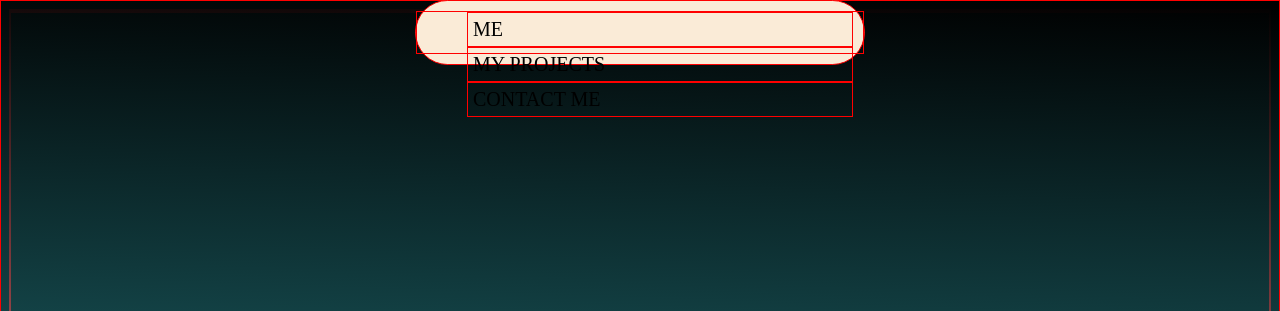
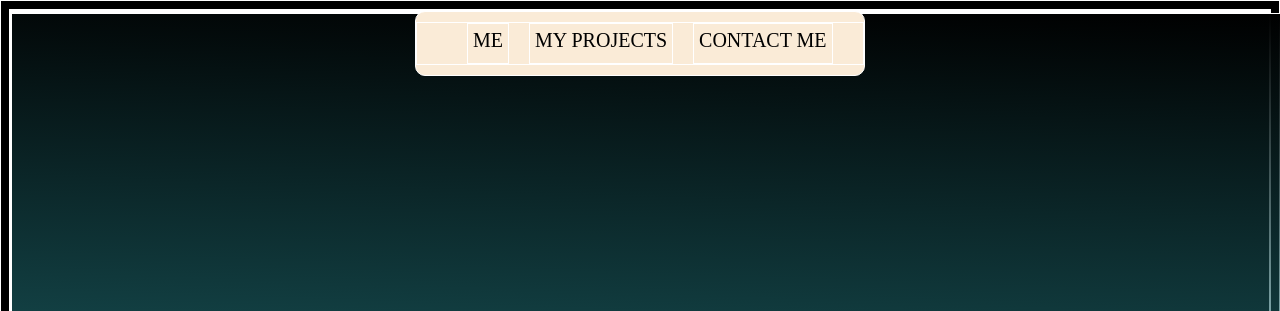
Before and after one commit to that-bruh/Personal-Portfolio, a plain HTML site: page index.html in a window 1280 px wide. Shown: the top 311 px of the page. Drawn offline with Linux system fonts and the light colour scheme.

Commit message:
add style to navbar

```diff
--- a/styles.css
+++ b/styles.css
@@ -4,7 +4,7 @@
 }
 
 * {
-    border: solid 1px red;
+    border: solid 1px white;
     box-sizing: border-box;
 }
 
@@ -29,17 +29,17 @@ section {
     position: fixed;
     z-index: 2;
     margin: 0px;
-    border-radius: 50px;
+    border-radius: 10px;
     background-color: antiquewhite;
     height: 65px;
     width: 450px;
-    top: 0;
+    top: 5;
 
 }
 
 .navbar ul {
-    display: grid;
-    grid-template-columns: auto;
+    display: flex;
+    flex-direction: row;
     width: 100%;
 
 }
@@ -56,16 +56,12 @@ section {
 .welcome {
     display: flex;
     flex-direction: column;
-    position: absolute;
-    left: 0;
-    top: 0;
-    z-index: 1;
     align-items: center;
     justify-content: center;
     padding: 100px;
     font-family: 'PPhatton';
     height: 100vh;
-    width: 100%;
+    width: 100vw;
     color: antiquewhite;
     background: linear-gradient(
         2deg,
```
